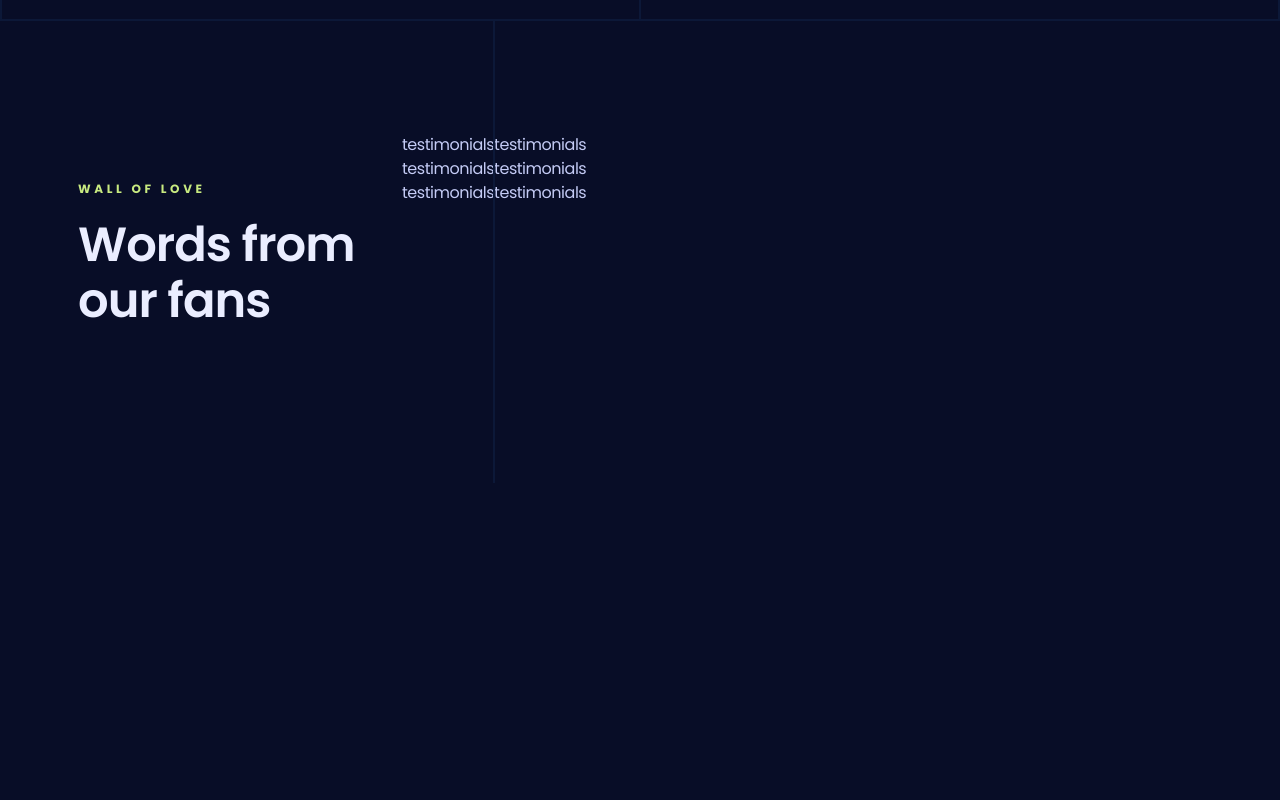
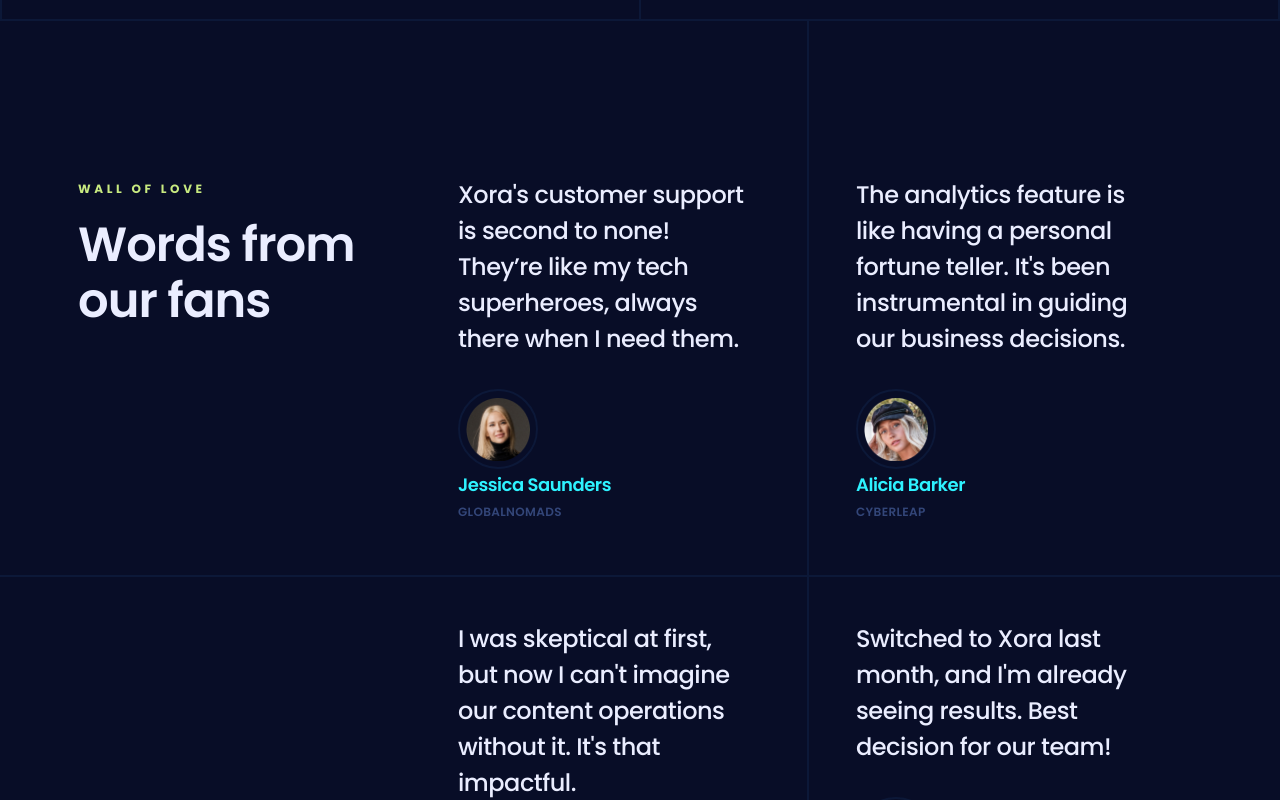
Before and after one commit to MrOLU24/XORA, a React (Vite) app: page / in a window 1280 px wide. Shown: the part 4260-5060 px from the top of the page. Before the commit the page ends 4749 px from the top, so only its background shows below. Built offline with nearby package versions, Linux system fonts and the light colour scheme.

Commit message:
done with testimonial for now

```diff
--- a/src/Components/Testimonialitems.jsx
+++ b/src/Components/Testimonialitems.jsx
@@ -1,11 +1,29 @@
-import React from 'react';
+import clsx from "clsx";
+import React from "react";
+import { testimonials } from "../Contants";
 
-const TestimonialItem = () => {
-    return (
-        <div>
-          testimonials
+const TestimonialItem = ({ items, containerClassName }) => {
+  return (
+    <div
+      className={clsx(
+        'relative px-14 pt-11 pb-14 after:absolute after:bottom-0 after:right-0 after:h-0.5  after:w-screen after:bg-s2 after:content-[""] max-md:px-0 max-md:pt-11 after:max-md:right-4',
+        containerClassName
+      )}
+    >
+      <blockquote className="h6 mb-8 text-p4">{items.comment}</blockquote>
+      <div className="flex items-center max-xl:mr-8">
+        <div className="mr-4 size-20 shrink-0 rounded-half border-2 border-s2 p-1.5">
+          <img
+            className="size-full object-cover"
+            src={items.avatarUrl}
+            alt={items.name}
+          />
         </div>
-    );
+      </div>
+      <h4 className="body-2 mb-0.5 text-p1">{items.name}</h4>
+      <p className="small-compact uppercase text-s3">{items.role}</p>
+    </div>
+  );
 };
 
 export default TestimonialItem;
```
